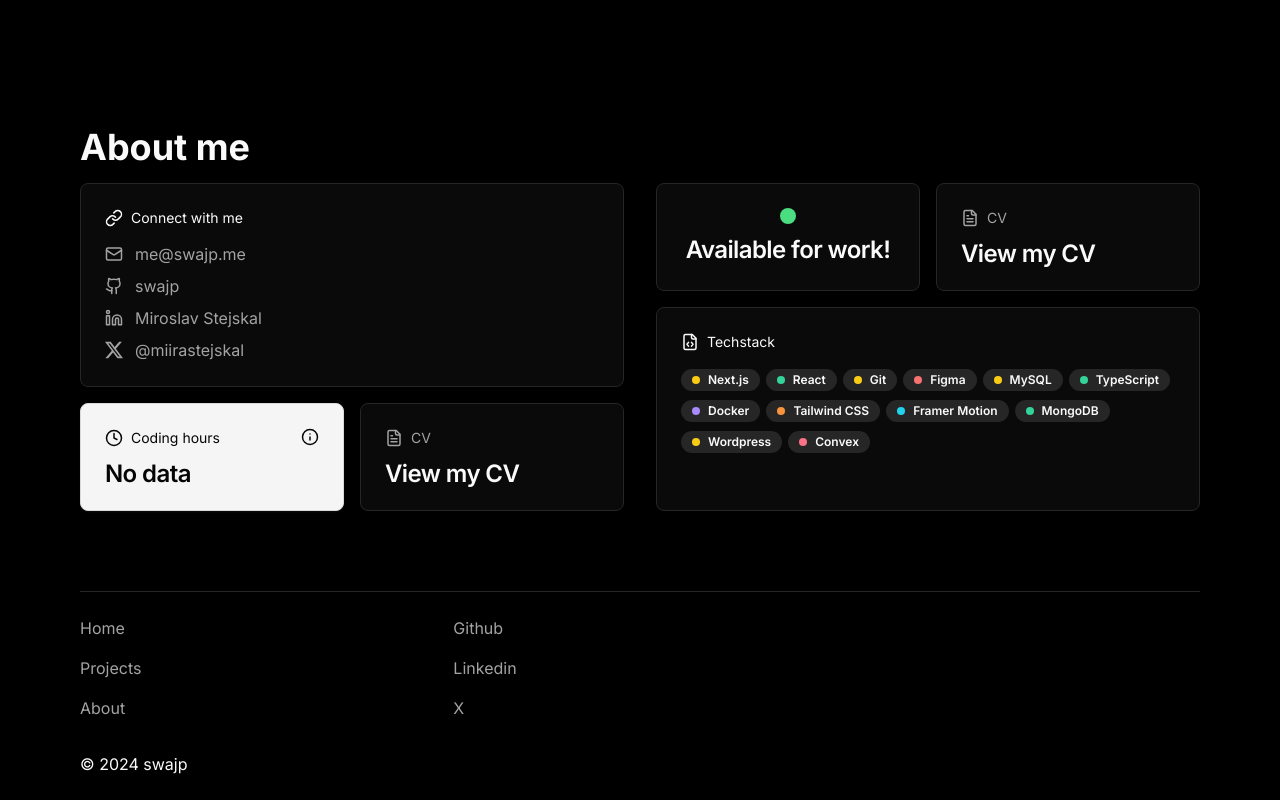
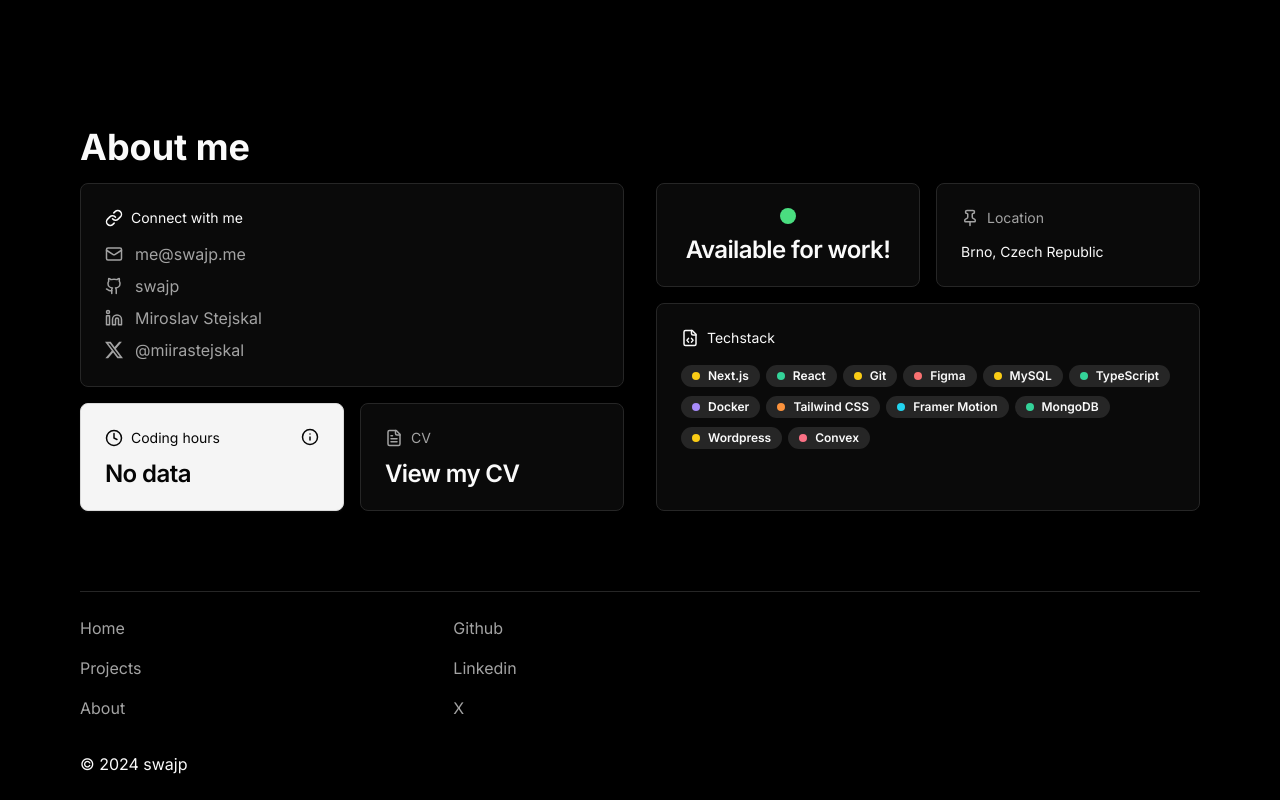
Before and after one commit to swajp/swajp.me, a Next.js app: page / in a window 1280 px wide. Shown: the part 1269-2069 px from the top of the page. Built offline with nearby package versions, Linux system fonts and the light colour scheme; no server answers.

Commit message:
updated about me

```diff
--- a/components/about-me.tsx
+++ b/components/about-me.tsx
@@ -4,6 +4,7 @@ import CV from "./cv";
 import Connect from "./connect";
 import Available from "./available";
 import TechStack from "./techstack";
+import Location from "./location";
 
 export default function AboutMe() {
   return (
@@ -20,7 +21,7 @@ export default function AboutMe() {
         <div className="flex flex-col gap-4">
           <div className="grid grid-cols-2 gap-4">
             <Available />
-            <CV />
+            <Location />
           </div>
           <TechStack />
         </div>
--- /dev/null
+++ b/components/location.tsx
@@ -0,0 +1,20 @@
+import { FileText, Pin } from "lucide-react";
+import { Card, CardDescription, CardHeader, CardTitle } from "./ui/card";
+
+export default function Location() {
+  return (
+    <Card className="h-full">
+      <CardHeader>
+        <div className="flex justify-between">
+          <div className="flex items-center gap-2 mb-2 text-sm text-muted-foreground">
+            <Pin size={18} />
+            <p>Location</p>
+          </div>
+        </div>
+        <CardDescription className="text-primary">
+          Brno, Czech Republic
+        </CardDescription>
+      </CardHeader>
+    </Card>
+  );
+}
```
